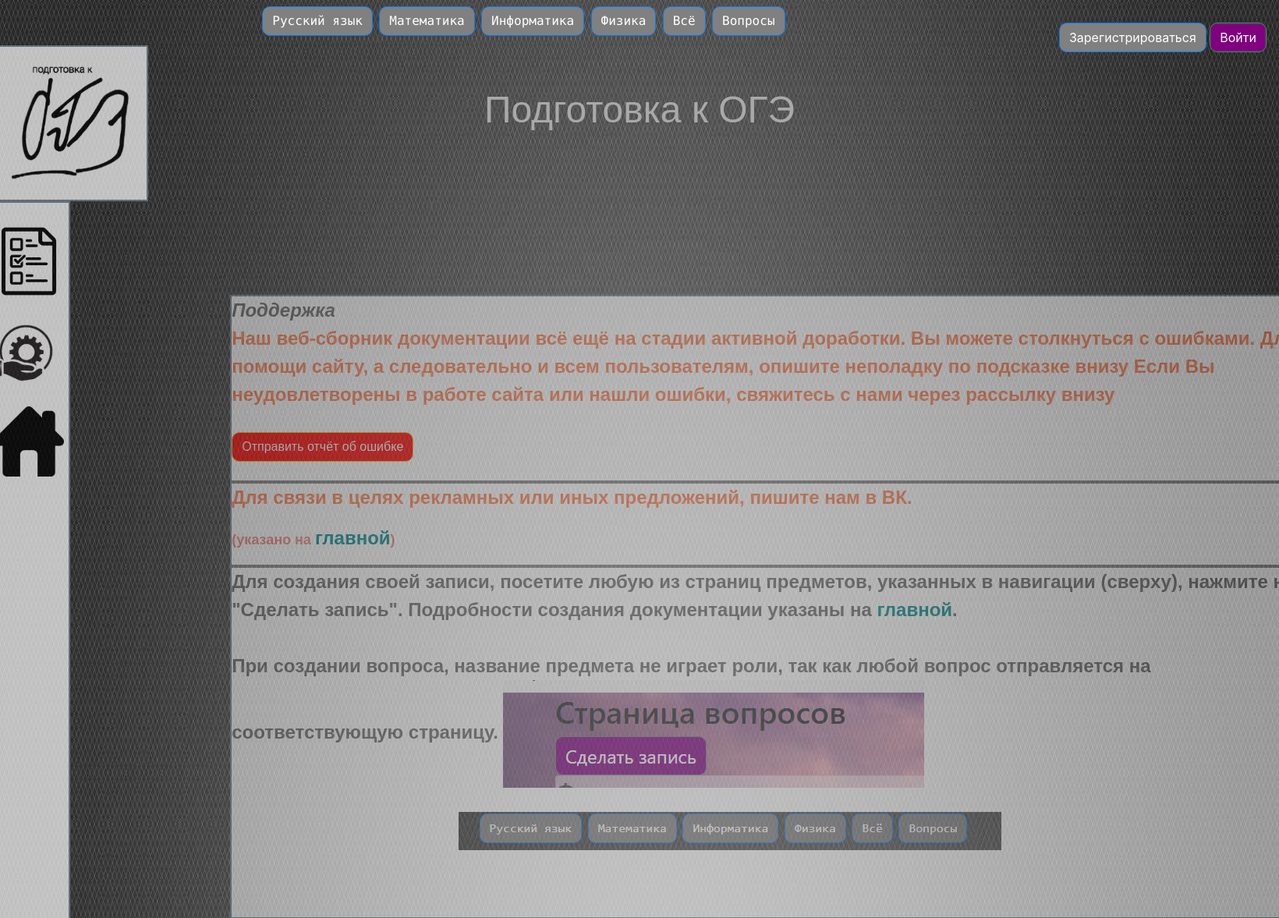
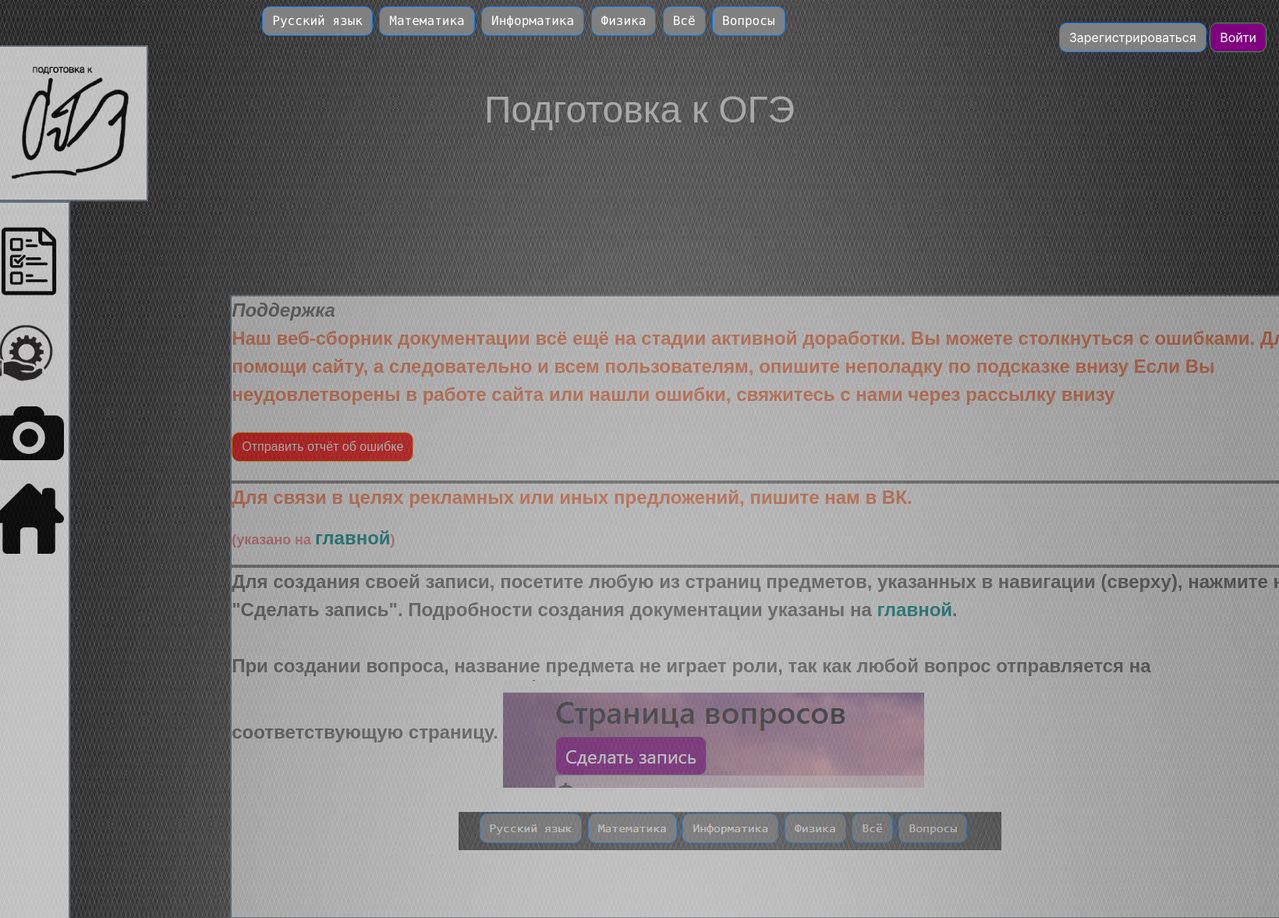
Before and after one commit to K0t1ch/flask_project, a Flask app: page /Support.html in a window 1640 px wide; the page is wider, and only the part inside the window is pictured. Shown: the top 1177 px of that part at 78% size. Run offline with Flask 3, Linux system fonts and the light colour scheme; some libraries are stand-ins or nearby versions.

Commit message:
незначительные изменения
иконка фотографий появилась на всех страницах

```diff
--- a/templates/Support.html
+++ b/templates/Support.html
@@ -42,6 +42,7 @@
   <div class="left">
     <a href="testiki.html"><img src="static/img/Test.png" alt="" class="calc"></a>
     <a><img src="static/img/Support.png" alt="" class="calc"></a>
+      <a href="photos.html"><img src="static/img/camera.png" alt="" class="calc"></a>
     <a href="index.html"><img src="static/img/Home.png" alt="" class="calc" id="Photo"></a>
   </div>
   <div class="duv">
--- a/templates/testiki.html
+++ b/templates/testiki.html
@@ -42,6 +42,7 @@
   <div class="left">
     <a><img src="static/img/Test.png" alt="" class="calc"></a>
     <a href="Support.html"><img src="static/img/Support.png" alt="" class="calc"></a>
+      <a href="photos.html"><img src="static/img/camera.png" alt="" class="calc"></a>
     <a href="index.html"><img src="static/img/Home.png" alt="" class="calc" id="Photo"></a>
   </div>
   <div class="duv">
```
Also changed, not shown: db/blogs.db.
